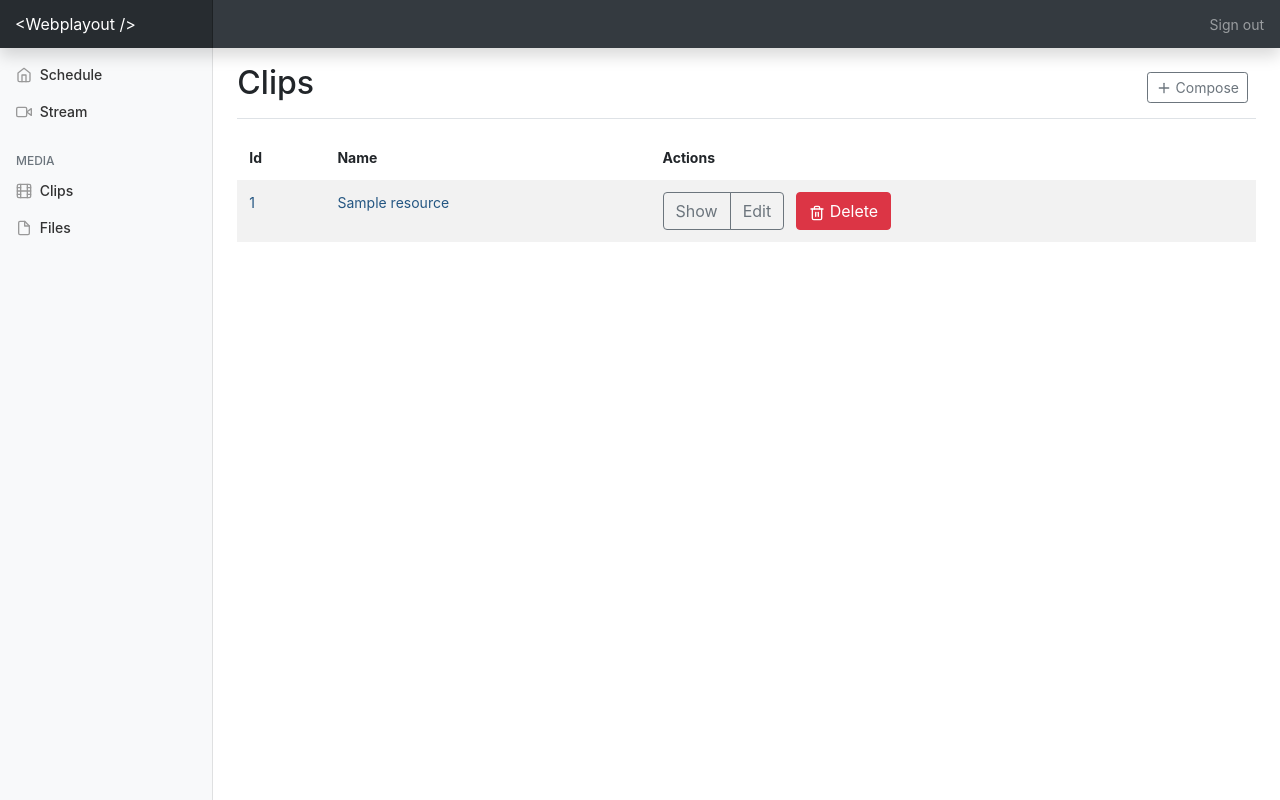
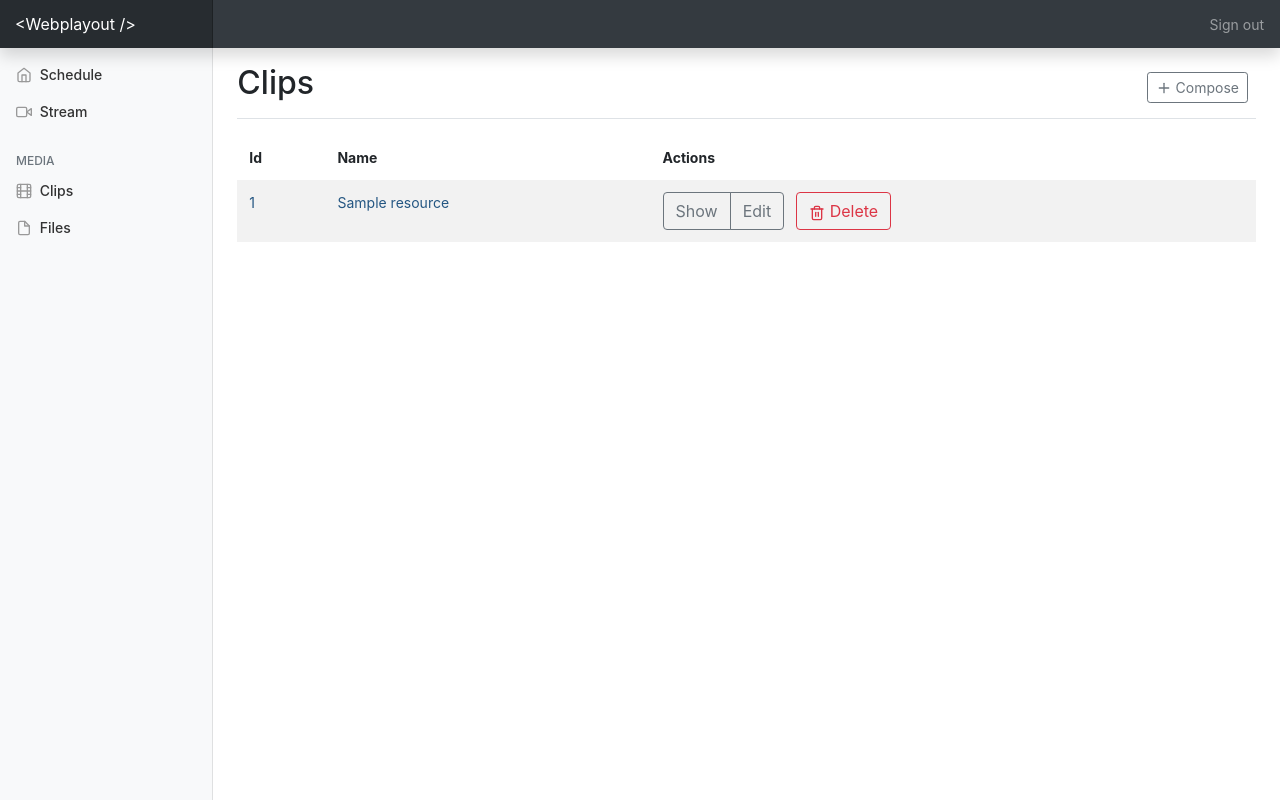
Before and after one commit to webplayout/webplayout, a Symfony app: template templates/clip/index.html.twig in a window 1280 px wide. Run offline with Twig, Linux system fonts and the light colour scheme; the template is opened without the code that fills it: most values are stand-ins (such as "Sample title", 1, 10 or a date in 2020); style sheets or scripts are compiled from the project's sources; some libraries are stand-ins or nearby versions.

Commit message:
change button style

```diff
--- a/templates/Macros/buttons.html.twig
+++ b/templates/Macros/buttons.html.twig
@@ -2,7 +2,7 @@
 <div class="btn-group">
     <form action="{{ url }}" method="post">
         <input type="hidden" name="_method" value="DELETE">
-        <button class="btn btn-danger {% if labeled %}labeled {% endif %}" type="submit" data-requires-confirmation>
+        <button class="btn btn-outline-danger {% if labeled %}labeled {% endif %}" type="submit" data-requires-confirmation>
             <svg xmlns="http://www.w3.org/2000/svg" width="24" height="24" viewBox="0 0 24 24" fill="none" stroke="currentColor" stroke-width="2" stroke-linecap="round" stroke-linejoin="round" class="feather feather-trash-2"><polyline points="3 6 5 6 21 6"></polyline><path d="M19 6v14a2 2 0 0 1-2 2H7a2 2 0 0 1-2-2V6m3 0V4a2 2 0 0 1 2-2h4a2 2 0 0 1 2 2v2"></path><line x1="10" y1="11" x2="10" y2="17"></line><line x1="14" y1="11" x2="14" y2="17"></line></svg>
              {{ (message is empty and labeled) ? 'Delete'|trans : message }}
         </button>
```
